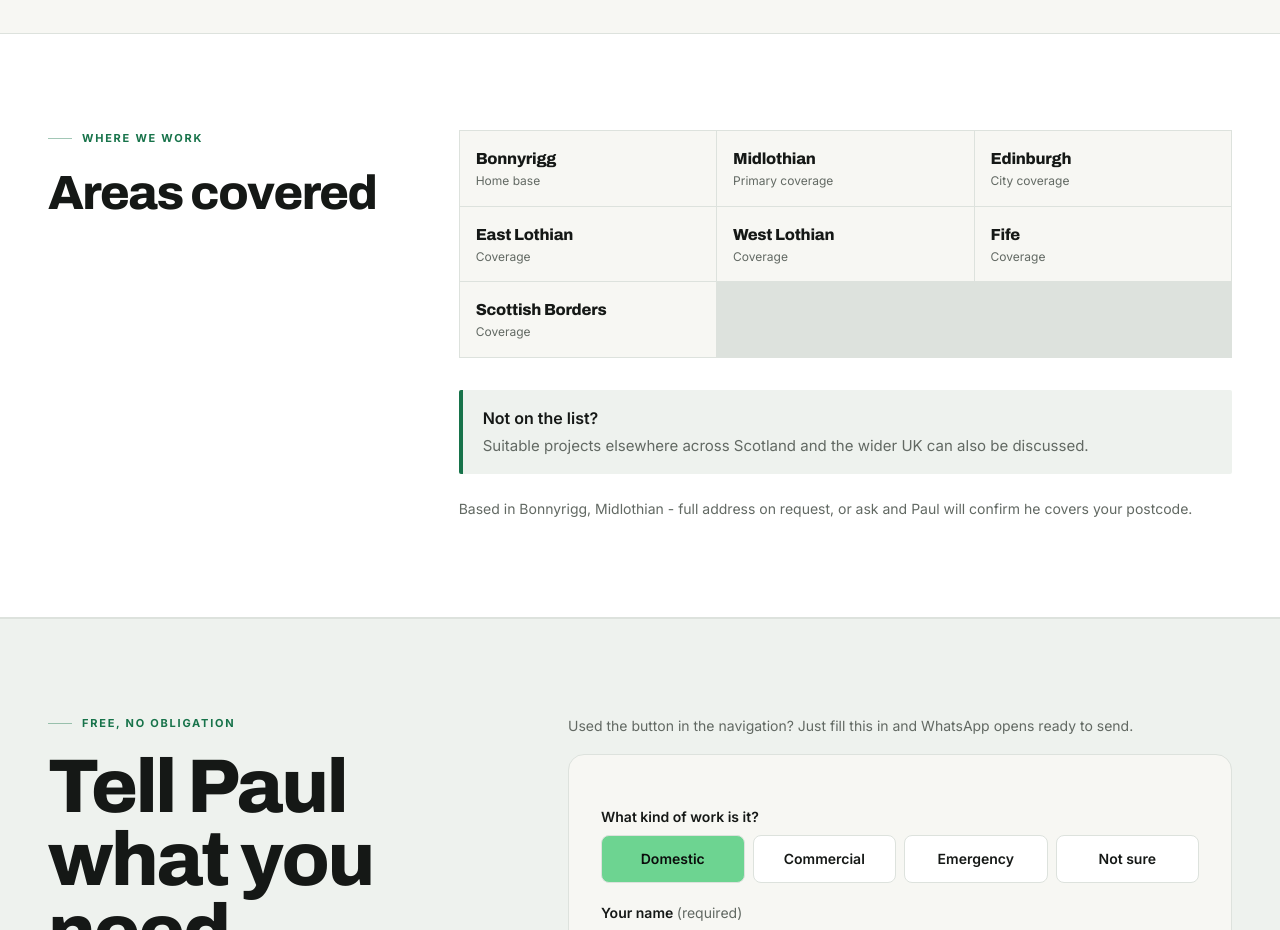
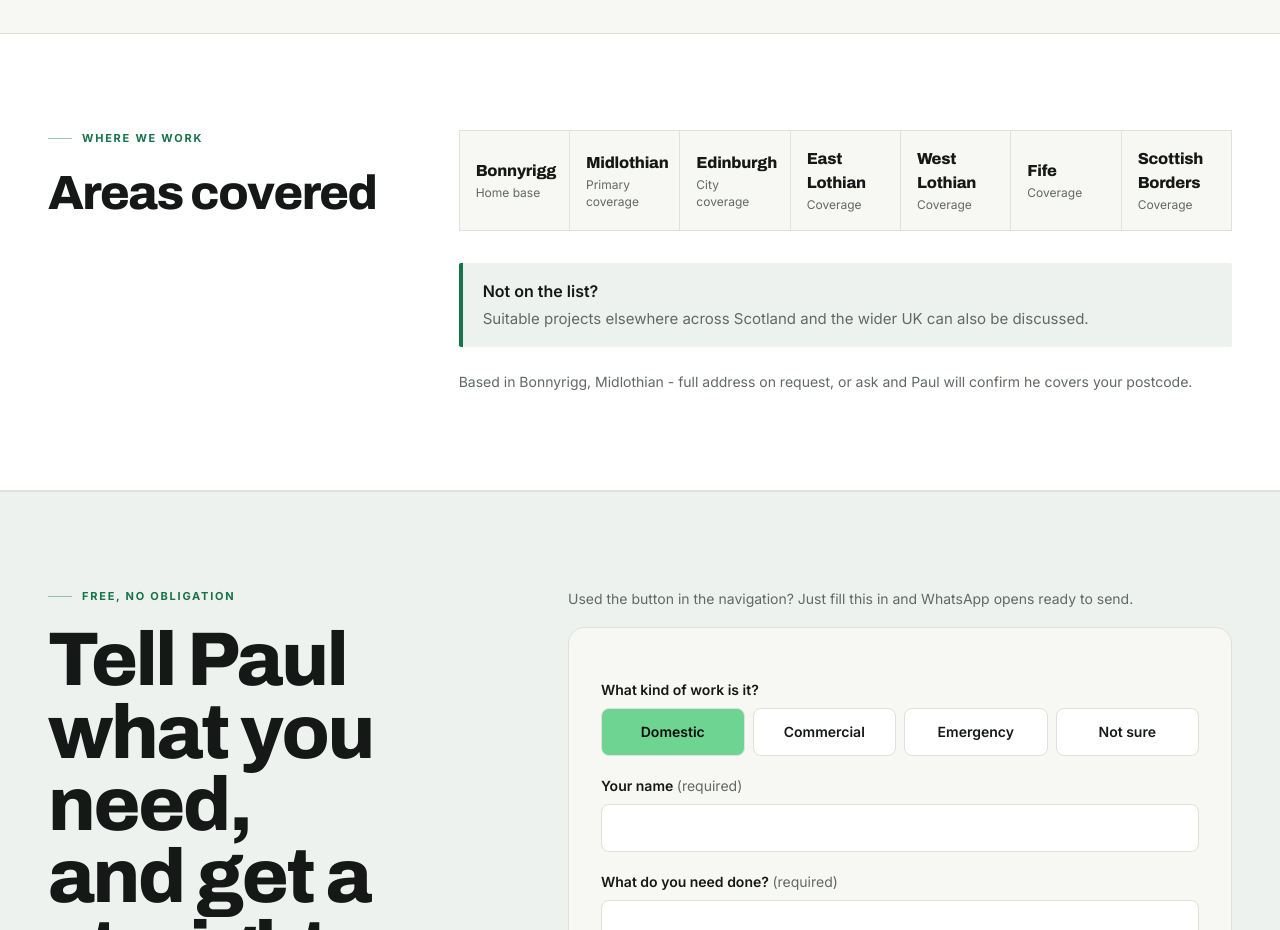
Before and after one commit to Tradetitan66/pi-electrical-live, a Next.js app: page / in a window 1280 px wide. Shown: the part 5320-6250 px from the top of the page. Built offline with nearby package versions, Linux system fonts and the light colour scheme.

Commit message:
fix empty grid space after Scottish Borders in AreasBand

```diff
--- a/src/components/AreasBand.tsx
+++ b/src/components/AreasBand.tsx
@@ -35,7 +35,7 @@ export default function AreasBand() {
           <div className="lg:col-span-8">
             <ul
               role="list"
-              className="grid grid-cols-2 gap-px border border-line bg-line sm:grid-cols-3"
+              className="grid grid-cols-2 gap-px border border-line bg-line sm:grid-cols-4 lg:grid-cols-7"
             >
               {AREAS.map((area) => (
                 <li
```
